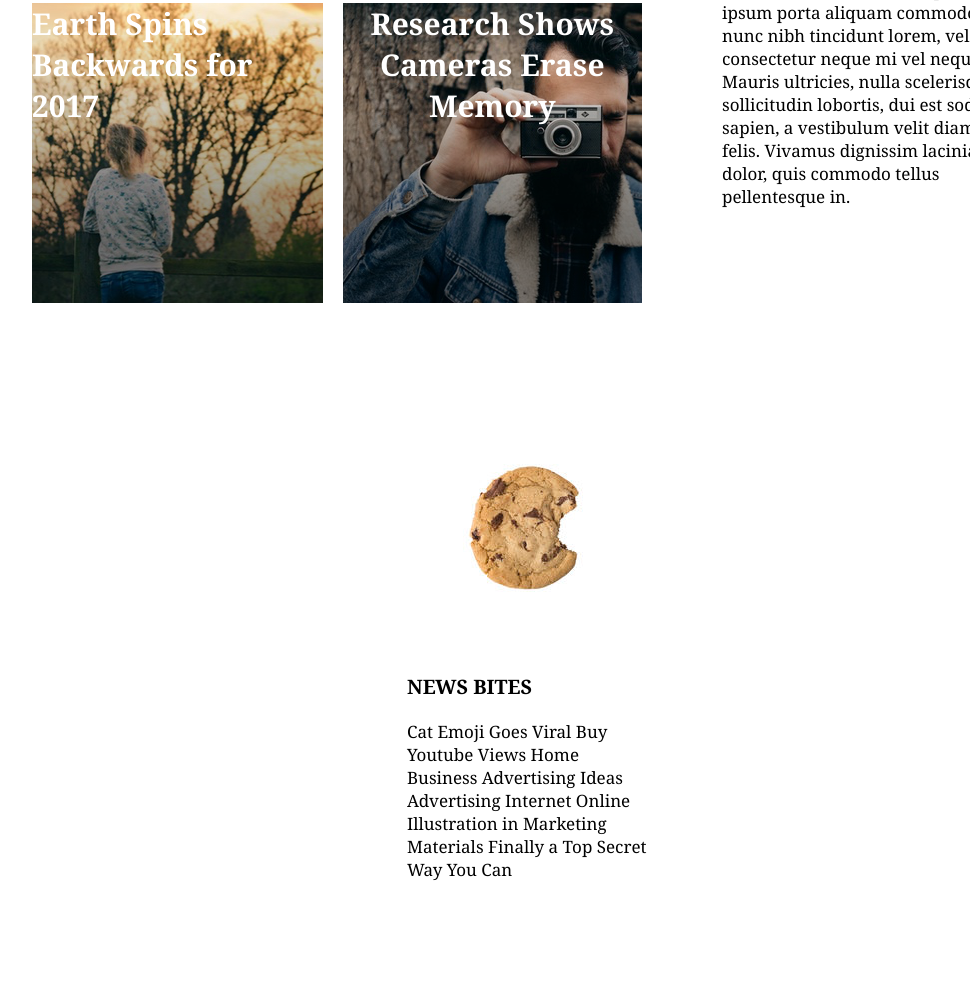
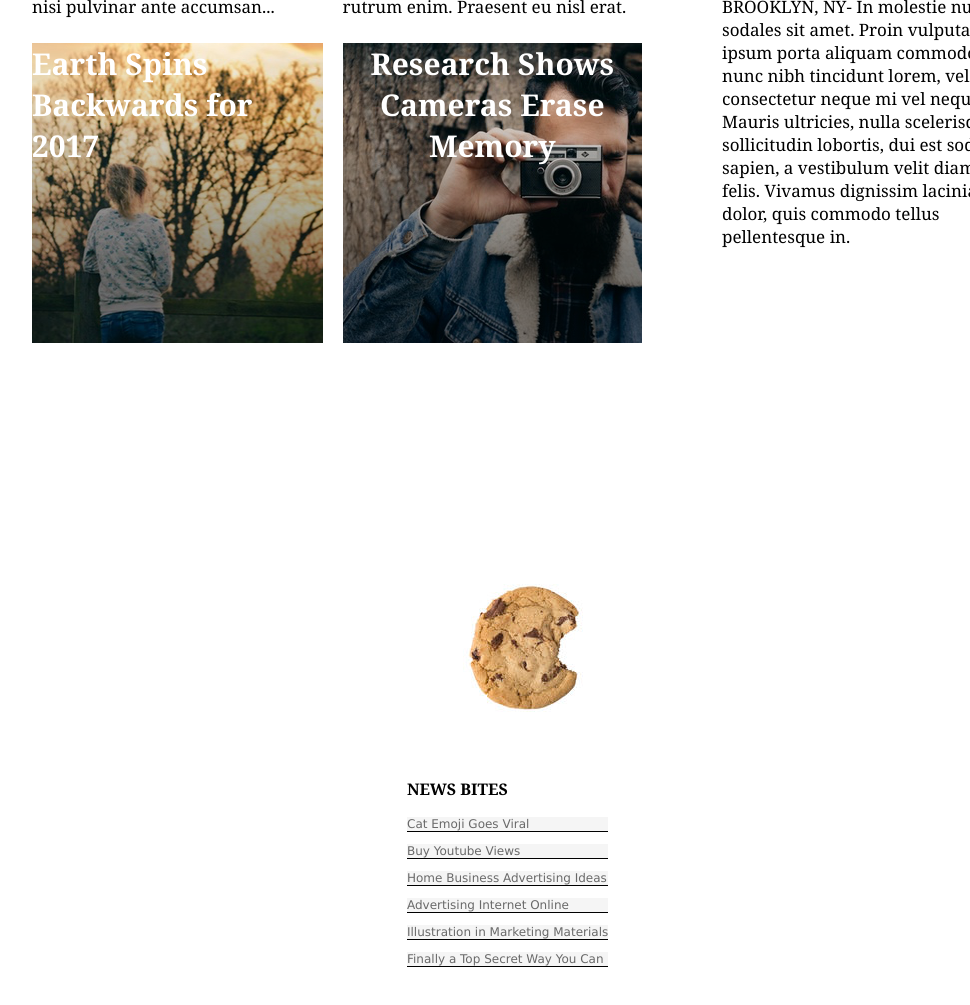
Before and after one commit to Nadia3839/MyTimes, a plain HTML site: page index.html in a window 1280 px wide. Shown: the part 895-1900 px from the top of the page, without its empty margins (113-1083 px from the left). Before the commit the page ends 1814 px from the top, so only its background shows below. Drawn offline with Linux system fonts and the light colour scheme; files whose address does not match are found by name.

Commit message:
commit step 6

```diff
--- a/index.html
+++ b/index.html
@@ -80,14 +80,19 @@
 
 
       <div class="column small">
-        <div><img src="/Users/ouzoubair/Desktop/Projects/MyTimes/resources/images/img-news-bite.png" alt="Cookie">
-        </div>
-        <div>
-          <h3>NEWS BITES</h3>
-          Cat Emoji Goes Viral Buy Youtube Views Home Business Advertising Ideas
-          Advertising Internet Online Illustration in Marketing Materials Finally
-          a Top Secret Way You Can</div>
+          <div><img src="/Users/ouzoubair/Desktop/Projects/MyTimes/resources/images/img-news-bite.png" alt="Cookie">
+          </div>
+          <div>
+              <h4>NEWS BITES</h4></div>
+          <div class="newsbites">
+              <p>Cat Emoji Goes Viral</p>
+              <p>Buy Youtube Views</p>
+              <p>Home Business Advertising Ideas</p>
+              <p>Advertising Internet Online</p>
+              <p>Illustration in Marketing Materials</p>
+              <p>Finally a Top Secret Way You Can</p>
+          </div>
+
       </div>
-
   </body>
 </html>
--- a/resources/css/style.css
+++ b/resources/css/style.css
@@ -34,18 +34,32 @@ padding-right: 50px;
 }
 
 .column.large {
-  margin: 30px 30px;
+  margin: 70px 30px;
   width: 630px;
 }
 
 .column.medium {
-  margin: 30px 30px;
+  margin: 70px 30px;
   width: 300px;
 }
 
 .column.small {
-  margin: 30px 30px;
+  margin: 70px 30px;
   width: 240px;
+  padding-bottom: 300px;
+  padding-top: 600px
+  display: flex;
+  justify-content:space-between;
+  display: flex;
+  flex-wrap: wrap;
+}
+
+h4 {
+  margin-top: 5px;
+  margin-bottom: 5px;
+  display: flex;
+  font-size: 16px;
+  font-weight: bold;
 }
 
 div {
@@ -103,3 +117,12 @@ div {
   margin-top: 20px;
   margin-bottom: 20px;
 }
+
+p {
+  background-color: lightgray;
+  border-bottom: 1px solid black;
+  background-color: WhiteSmoke;
+  font-family: Verdana;
+  font-size: 12px;
+  color: DimGray;
+}
```
